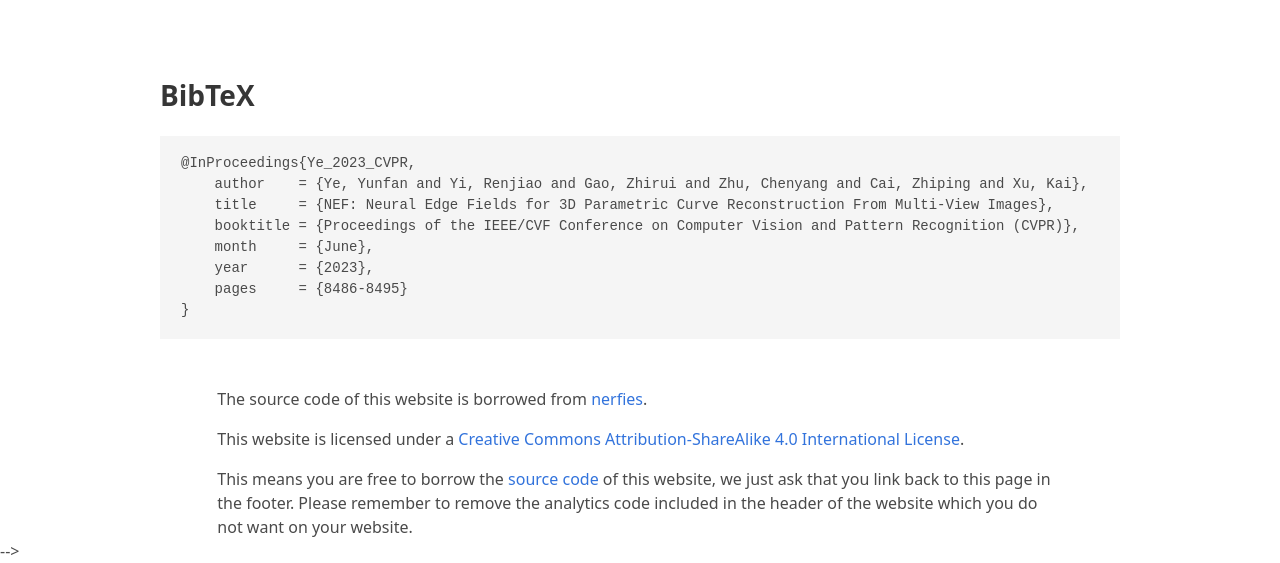
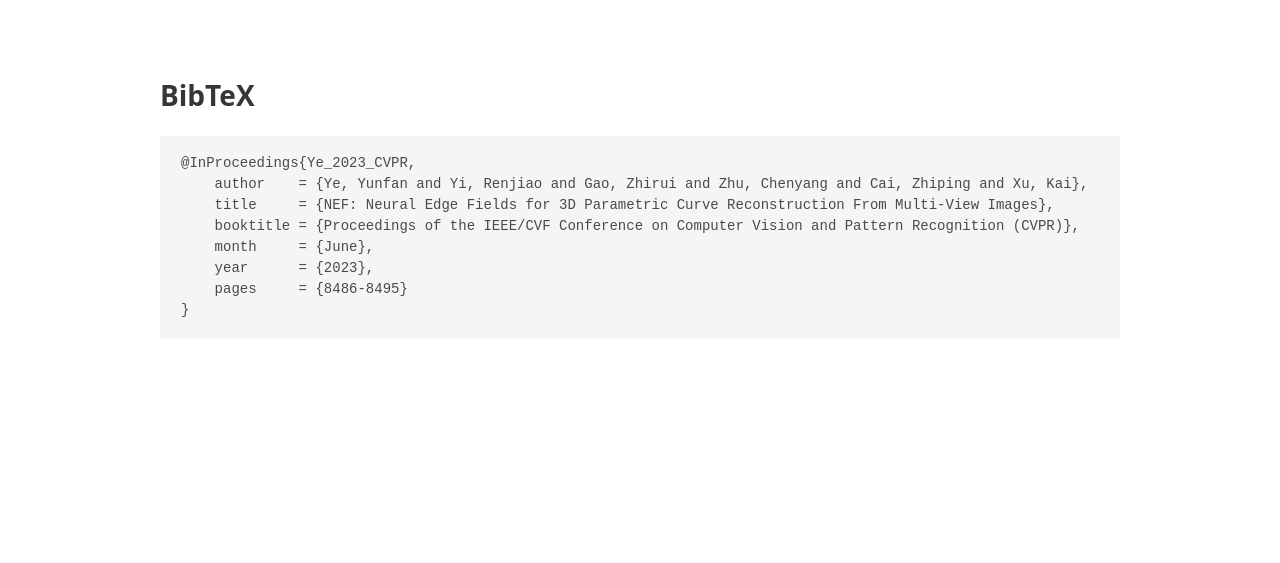
Before and after one commit to yunfan1202/NEF, a plain HTML site: page index.html in a window 1280 px wide. Shown: the part 3731-4294 px from the top of the page. After the commit the page ends 4118 px from the top, so only its background shows below. Drawn offline with nearby package versions, Linux system fonts and the light colour scheme; some icons are missing.

Commit message:
Update index.html

```diff
--- a/index.html
+++ b/index.html
@@ -286,41 +286,5 @@
 </section>
 
 
-<!-- <footer class="footer">
-  <div class="container">
-<!--    <div class="content has-text-centered">-->
-<!--      <a class="icon-link"-->
-<!--         href="./static/videos/nerfies_paper.pdf">-->
-<!--        <i class="fas fa-file-pdf"></i>-->
-<!--      </a>-->
-<!--      <a class="icon-link" href="https://github.com/keunhong" class="external-link" disabled>-->
-<!--        <i class="fab fa-github"></i>-->
-<!--      </a>-->
-<!--    </div>-->
-    <div class="columns is-centered">
-      <div class="column is-8">
-        <div class="content">
-          <p>
-            The source code of this website is borrowed from
-            <a href="https://github.com/nerfies/nerfies.github.io">nerfies</a>.
-          </p>
-          <p>
-            This website is licensed under a <a rel="license"
-                                                href="http://creativecommons.org/licenses/by-sa/4.0/">Creative
-            Commons Attribution-ShareAlike 4.0 International License</a>.
-          </p>
-          <p>
-            This means you are free to borrow the <a
-              href="https://github.com/yunfan1202/NEF">source code</a> of this website,
-            we just ask that you link back to this page in the footer.
-            Please remember to remove the analytics code included in the header of the website which
-            you do not want on your website.
-          </p>
-        </div>
-      </div>
-    </div>
-  </div>
-</footer> -->
-
 </body>
 </html>
```
